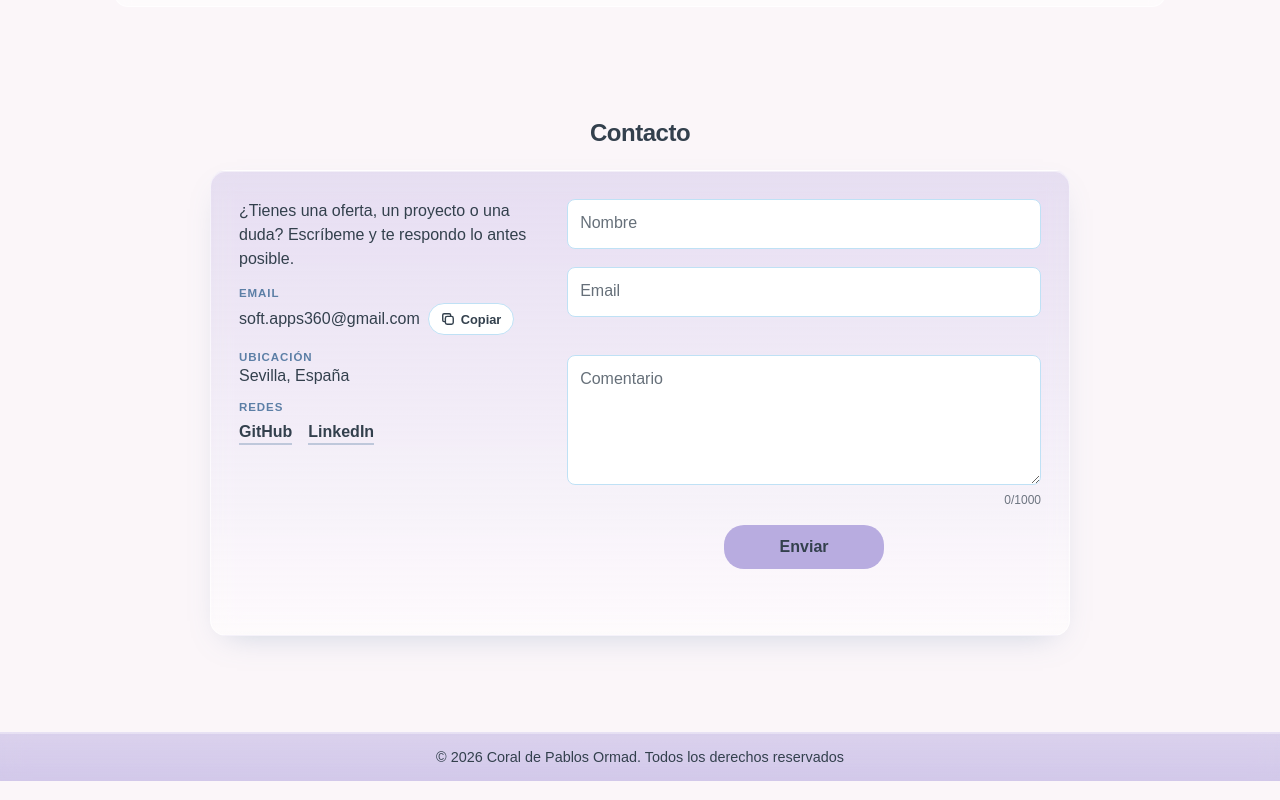
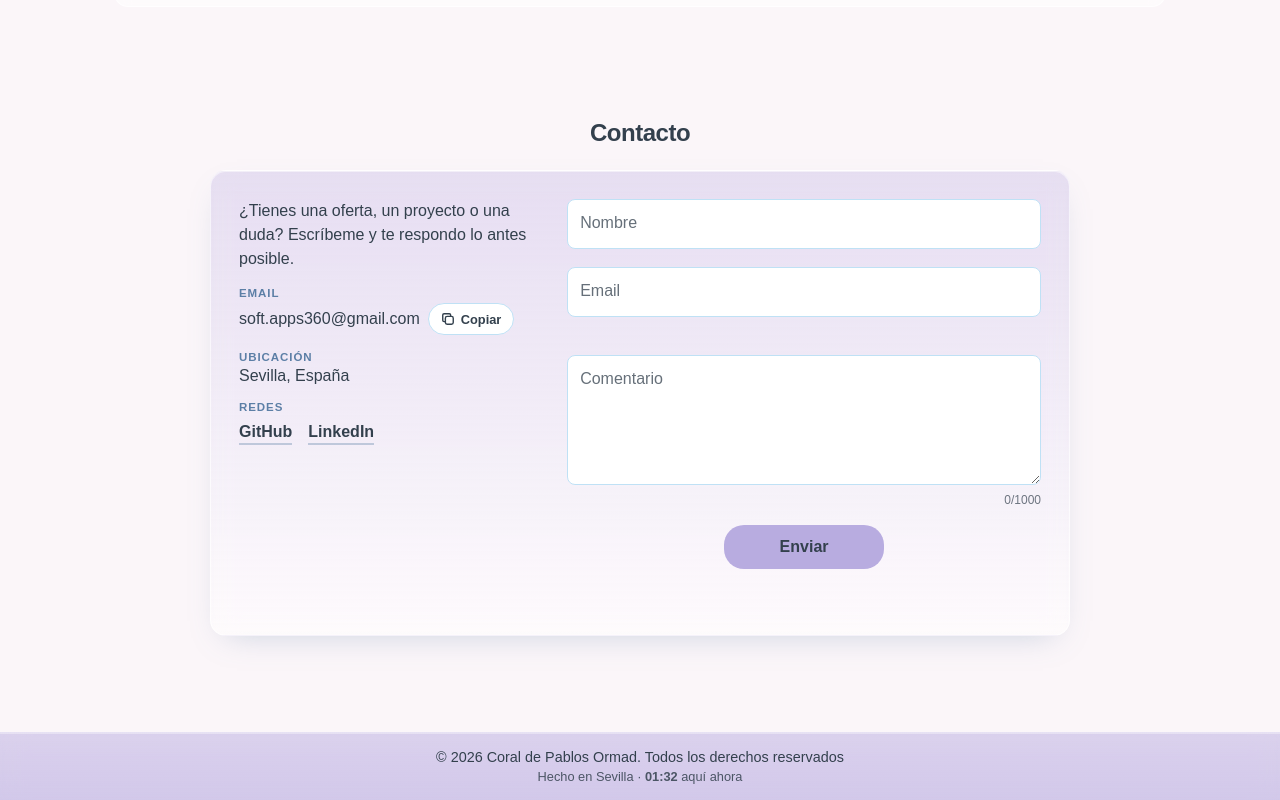
Before and after one commit to coralormad/PortfolioTB, a React (Vite) app: page / in a window 1280 px wide. Shown: the part 1772-2572 px from the top of the page. Built offline with nearby package versions, Linux system fonts and the light colour scheme.

Commit message:
feat: selección lila, mensaje en consola y hora de Sevilla en el pie

```diff
--- a/src/components/Pie/Pie.module.css
+++ b/src/components/Pie/Pie.module.css
@@ -1,4 +1,6 @@
 .pie {
+  display: grid;
+  gap: 4px;
   margin-top: var(--espacio-lg);
   padding: 16px;
   padding-bottom: calc(16px + env(safe-area-inset-bottom, 0px));
@@ -16,6 +18,16 @@
   box-shadow: inset 0 1px 0 rgba(255, 255, 255, 0.35);
 }
 
+.hora {
+  font-size: 0.8rem;
+  opacity: 0.85;
+}
+
+.hora time {
+  font-weight: bold;
+  font-variant-numeric: tabular-nums;
+}
+
 @supports not ((backdrop-filter: blur(1px)) or (-webkit-backdrop-filter: blur(1px))) {
   .pie {
     background: rgba(var(--color-morado-rgb), 0.88);
--- a/src/components/Pie/Pie.tsx
+++ b/src/components/Pie/Pie.tsx
@@ -1,11 +1,28 @@
+import { useEffect, useState } from 'react'
 import styles from './Pie.module.css'
 
 const ANIO = new Date().getFullYear()
 
+const formatoHora = new Intl.DateTimeFormat('es-ES', {
+  timeZone: 'Europe/Madrid',
+  hour: '2-digit',
+  minute: '2-digit',
+})
+
 export default function Pie() {
+  const [ahora, setAhora] = useState(() => new Date())
+
+  useEffect(() => {
+    const intervalo = window.setInterval(() => setAhora(new Date()), 30_000)
+    return () => window.clearInterval(intervalo)
+  }, [])
+
   return (
     <footer className={styles.pie}>
       <p>© {ANIO} Coral de Pablos Ormad. Todos los derechos reservados</p>
+      <p className={styles.hora}>
+        Hecho en Sevilla · <time dateTime={ahora.toISOString()}>{formatoHora.format(ahora)}</time> aquí ahora
+      </p>
     </footer>
   )
 }
--- a/src/main.tsx
+++ b/src/main.tsx
@@ -6,6 +6,14 @@ import './styles/tokens.css'
 import './styles/base.css'
 import App from './App.tsx'
 
+if (import.meta.env.PROD) {
+  console.info(
+    '%c¿Revisando el código? 👀\n%cEstá en github.com/coralormad y estoy abierta a hablar.',
+    'font: bold 14px sans-serif; color: #7b6cc0',
+    'font: 12px sans-serif; color: #5C7FA6',
+  )
+}
+
 createRoot(document.getElementById('root')!).render(
   <StrictMode>
     <App />
--- a/src/styles/base.css
+++ b/src/styles/base.css
@@ -39,6 +39,11 @@ body::before {
     radial-gradient(at 15% 10%, rgba(var(--color-morado-rgb), 0.55) 0, transparent 50%),
     radial-gradient(at 85% 20%, rgba(var(--color-secundario-rgb), 0.6) 0, transparent 50%),
     radial-gradient(at 50% 90%, rgba(var(--color-rosa-rgb), 0.35) 0, transparent 50%);
+}
+
+::selection {
+  background: rgba(var(--color-morado-rgb), 0.65);
+  color: var(--color-texto);
 }
 
 img {
```
